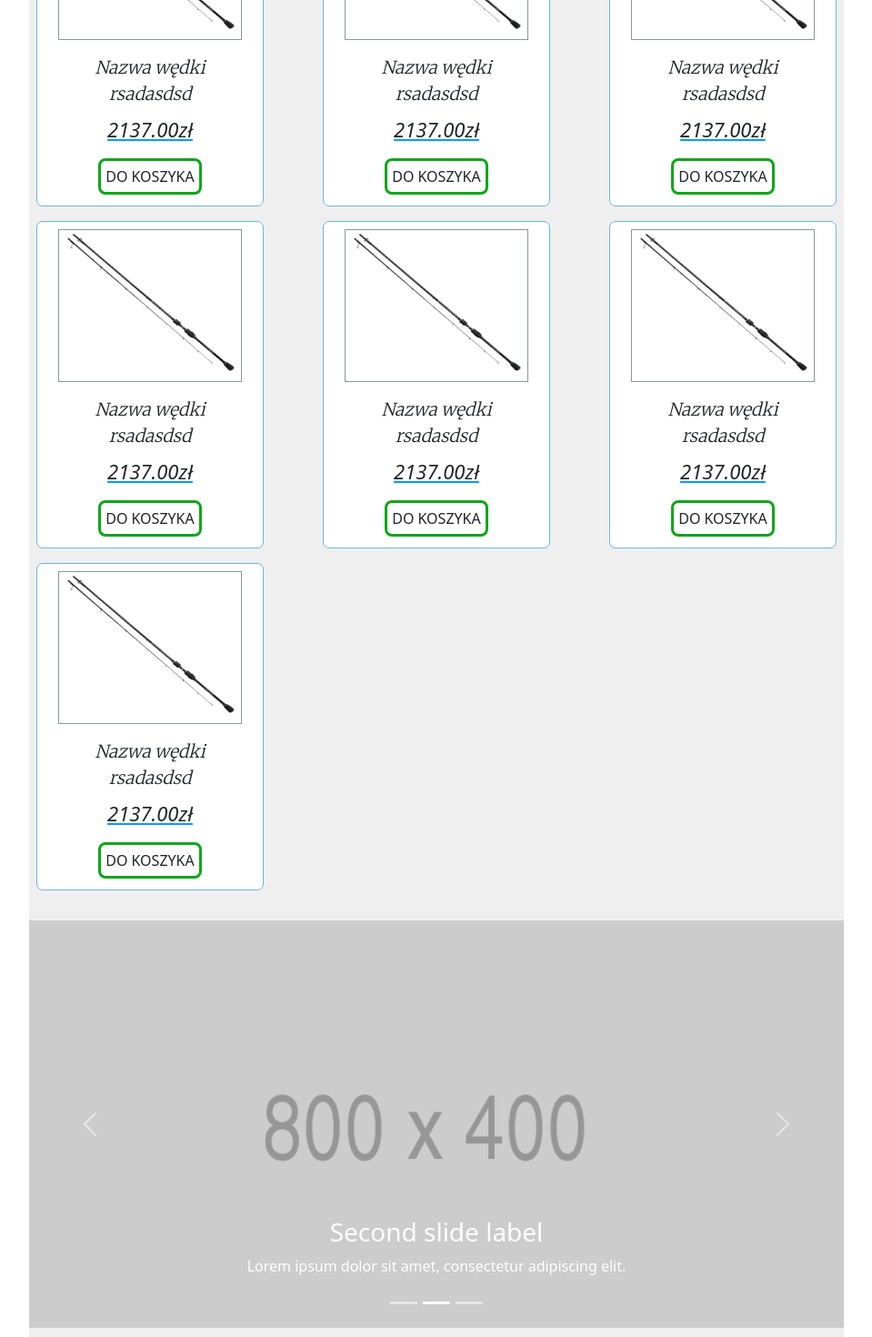
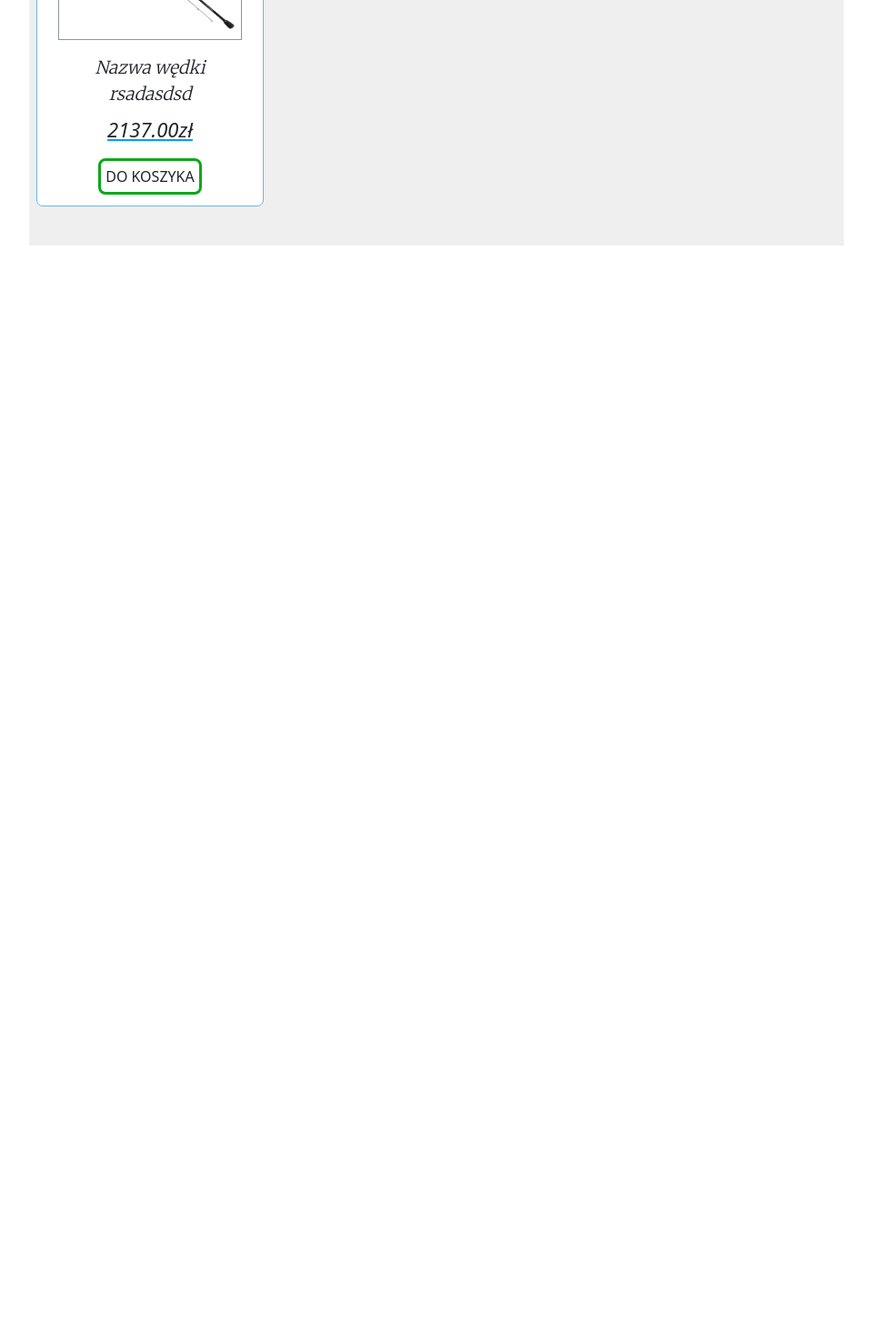
Before and after one commit to Tloku/ZIWG-Projekt, a React (Create React App) app in the folder Frontend/fishing-shop/: page / in a window 1280 px wide. Shown: the part 276-1746 px from the top of the page at 91% size, without its empty margins (160-1119 px from the left). After the commit the page ends 800 px from the top, so only its background shows below. Built offline with nearby package versions, Linux system fonts and the light colour scheme.

Commit message:
fixed stosownie comentarzy

```diff
--- a/Frontend/fishing-shop/src/App.js
+++ b/Frontend/fishing-shop/src/App.js
@@ -4,7 +4,6 @@ import 'bootstrap/dist/css/bootstrap.min.css';
 import Navbar from "./components/navbar/Navbar";
 import Product from "./components/product/Product";
 import Searchbar from "./components/searchbar/Searchbar";
-import AdsCarousel from "./components/adsCarousel/AdsCarousel";
 import ProductListPage from "./pages/product-list-page/ProductListPage";
 
 function App() {
@@ -17,26 +16,14 @@ function App() {
         <Navbar />
       </div>
       <div className="page">
-      <Product price={price} />
-      <Product price={price} />
-      <Product price={price} />
-      <Product price={price} />
-      <Product price={price} />
-      <Product price={price} />
-      <Product price={price} />
-        {/* <Routes>
+        <Routes>
           <Route path="/" element={<Product price={price} />}></Route>
-
           <Route
             path="/products/:category"
             element={<ProductListPage />}
           ></Route>
-        </Routes> */}
+        </Routes>
       </div>
-      <div>
-        <AdsCarousel></AdsCarousel>
-      </div>
-
       <div className="footer"></div>
     </div>
   );
```
